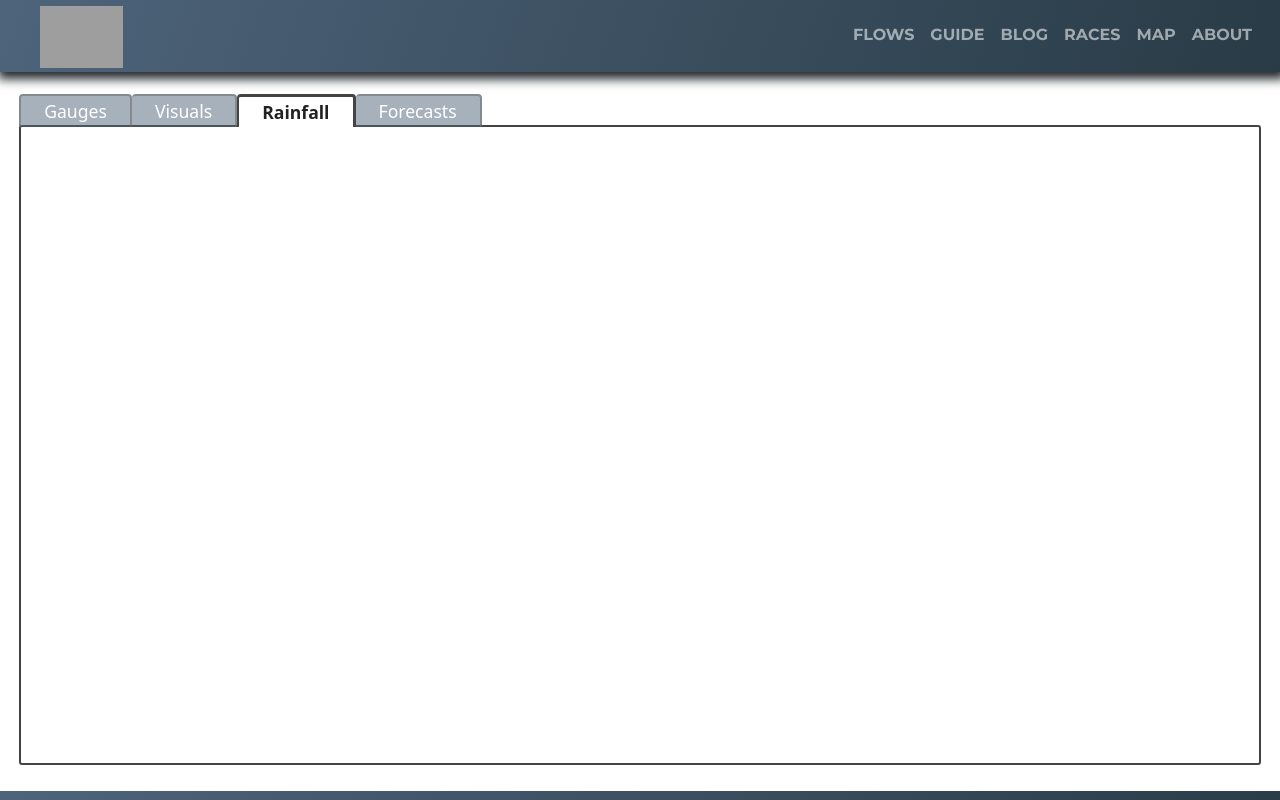
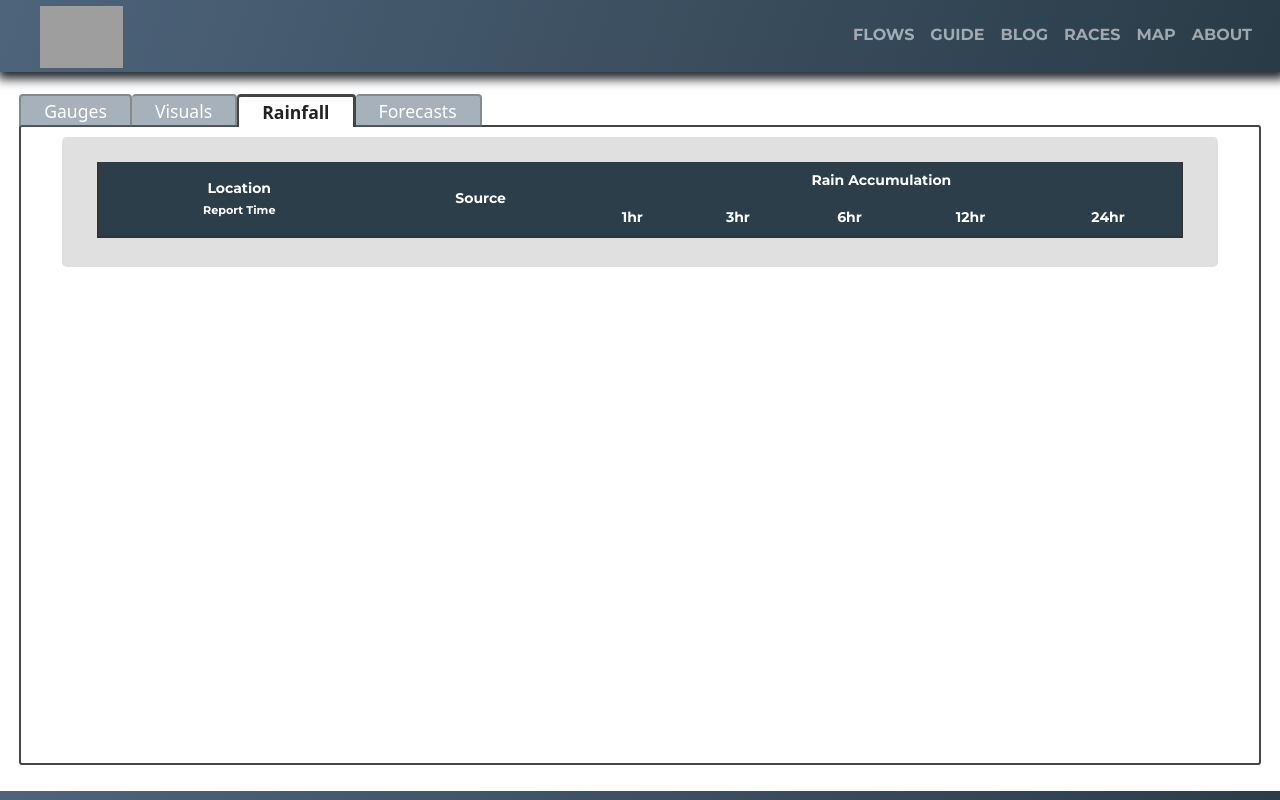
Before and after one commit to maplegilbs/creekvt-flowsV2, a React (Create React App) app: page /flowsV2/rain in a window 1280 px wide. Shown: the top 800 px of the page. Built offline with nearby package versions, Linux system fonts and the light colour scheme; no server answers; grey boxes are pictures that could not be loaded.

Commit message:
Initial setup of rain page and rain table with header.  Moving table styling to global variables file as mixins.

```diff
--- /dev/null
+++ b/src/components/rainTable.jsx
@@ -0,0 +1,29 @@
+//Styles
+import styles from "./rainTable.module.scss"
+
+export default function RainTable() {
+
+    return (
+        <div className={`${styles["component__container"]}`}>
+            <table className={`${styles[""]}`}>
+                <thead>
+                    <tr>
+                        <th rowSpan={2}>Location<br /><span style={{fontSize: ".7rem" }}>Report Time</span></th>
+                        <th rowSpan={2}>Source</th>
+                        <th colSpan={5}>Rain Accumulation</th>
+                    </tr>
+                    <tr>
+                        <th className={"mobile-hide"}>1hr</th>
+                        <th>3hr</th>
+                        <th>6hr</th>
+                        <th>12hr</th>
+                        <th className={"mobile-hide"}>24hr</th>
+                    </tr>
+
+                </thead>
+                <tbody>
+                </tbody>
+            </table>
+        </div>
+    )
+}
--- /dev/null
+++ b/src/components/rainTable.module.scss
@@ -0,0 +1,22 @@
+@use "../styles/global_variables.scss" as gv;
+
+.component__container {
+    @include gv.componentContainerTheme;
+
+    table {
+        @include gv.tableTheme();
+    }
+
+    thead {
+        @include gv.tableHeadTheme();
+    }
+
+    th {
+        @include gv.tableHeadCellTheme();
+    }
+
+    td {
+        @include gv.tableCellTheme();
+    }
+
+}
--- a/src/components/visualTable.module.scss
+++ b/src/components/visualTable.module.scss
@@ -42,12 +42,12 @@
             margin: 8px auto;
         }
 
-        .update-filters__button{
+        .update-filters__button {
             @include gv.buttonTheme(.85rem, 1.7rem);
             margin-left: 4%;
 
             &:active {
-                box-shadow:  2px -2px 1px white inset;
+                box-shadow: 2px -2px 1px white inset;
             }
         }
     }
@@ -81,48 +81,26 @@
         }
 
         table {
-            overflow: scroll;
-            font-family: gv.$primary_headers;
-            width: 98%;
-            margin: 5px auto;
-            margin-top: 0;
-            border-collapse: collapse;
-            position: relative;
-            border-bottom: 2px solid #333;
-            border-left: 2px solid #333;
-            border-right: 2px solid #333;
+            @include gv.tableTheme();
         }
 
         thead {
-            font-size: 14px;
-            top: 0px;
-            background-color: rgb(43, 62, 73);
-            z-index: 9999;
-            position: sticky;
-            position: -webkit-sticky;
-            position: -moz-sticky;
-            position: -ms-sticky;
-            position: -o-sticky;
-            color: white;
+            @include gv.tableHeadTheme();
         }
 
         th {
-            text-align: center;
-            border: none;
-            font-weight: 700;
-            padding: 8px 4px;
+            @include gv.tableHeadCellTheme();
         }
 
         td {
-            text-align: center;
-            font-size: .8rem;
-            font-weight: 700;
+            @include gv.tableCellTheme();
         }
 
         tbody {
             tr:nth-child(odd) {
                 background-color: white;
             }
+
             tr:nth-child(even) {
                 background-color: gv.$table_row;
                 border-top: 1px solid black;
--- a/src/pages/rain.jsx
+++ b/src/pages/rain.jsx
@@ -1,10 +1,22 @@
 //Components
 import Loader from "../components/loader"
+import RainTable from "../components/rainTable";
+//Hooks
+import { useState } from "react";
+//Styles
+import styles from "./rain.module.scss"
 
-export default function Rainfall(){
+export default function Rainfall() {
+    const [status, setStatus] = useState('success'); //pending, success, error
+
     return (
-        <div>
-            <Loader bottom_text={"Loading Rain Data"}/>
+        <div className={`${styles["page__container"]}`}>
+            {status === 'pending' &&
+                <Loader type={"rain"} bottom_text={"Loading Rain Data"} />
+            }
+            {status === 'success' &&
+                <RainTable />
+            }
         </div>
     )
 }
--- /dev/null
+++ b/src/pages/rain.module.scss
@@ -0,0 +1,5 @@
+@use "../styles/global_variables.scss" as gv;
+
+.page__container{
+@include gv.pageContainerTheme();
+}
--- a/src/styles/global_variables.scss
+++ b/src/styles/global_variables.scss
@@ -10,8 +10,8 @@ $primary_text: 'Roboto', sans-serif;
 $primary_dark: #293b46;
 $primary_light: #4e647b;
 $primary_gradient: linear-gradient(110deg, #4e647b, #293b46);
-$table_row:  rgba(215, 225, 232, .95);
-$lt_blue_bckgrd:  rgba(215, 225, 232, .95);
+$table_row: rgba(215, 225, 232, .95);
+$lt_blue_bckgrd: rgba(215, 225, 232, .95);
 
 
 //Reused element styles
@@ -36,7 +36,7 @@ $lt_blue_bckgrd:  rgba(215, 225, 232, .95);
     border-radius: 3px;
 }
 
-@mixin componentContainerTheme(){
+@mixin componentContainerTheme() {
     background-color: $lt_blue_bckgrd;
     background: rgba(100, 100, 100, .2);
     width: 95%;
@@ -44,3 +44,46 @@ $lt_blue_bckgrd:  rgba(215, 225, 232, .95);
     border-radius: 5px;
     padding: 2%;
 }
+
+@mixin pageContainerTheme() {
+    padding: 10px;
+}
+
+@mixin tableTheme() {
+    overflow: scroll;
+    font-family: $primary_headers;
+    width: 98%;
+    margin: 5px auto;
+    margin-top: 0;
+    border-collapse: collapse;
+    position: relative;
+    border-bottom: 2px solid #333;
+    border-left: 2px solid #333;
+    border-right: 2px solid #333;
+}
+
+@mixin tableHeadTheme() {
+    font-size: 14px;
+    top: 0px;
+    background-color: rgb(43, 62, 73);
+    z-index: 9999;
+    position: sticky;
+    position: -webkit-sticky;
+    position: -moz-sticky;
+    position: -ms-sticky;
+    position: -o-sticky;
+    color: white;
+}
+
+@mixin tableHeadCellTheme() {
+    text-align: center;
+    border: none;
+    font-weight: 700;
+    padding: 8px 4px;
+}
+
+@mixin tableCellTheme() {
+    text-align: center;
+    font-size: .8rem;
+    font-weight: 700;
+}
```
Also changed, not shown: src/components/rainRow.jsx (added), src/components/rainRow.module.scss (added).
